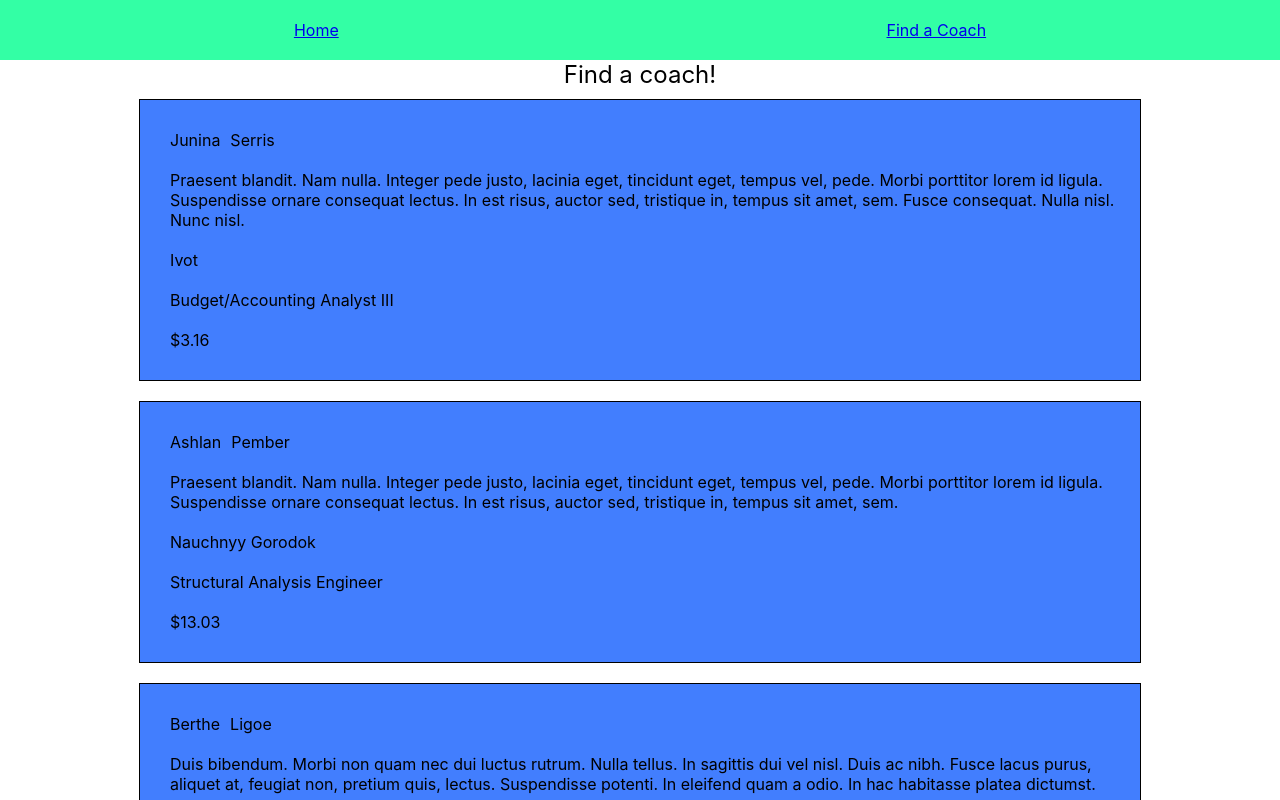
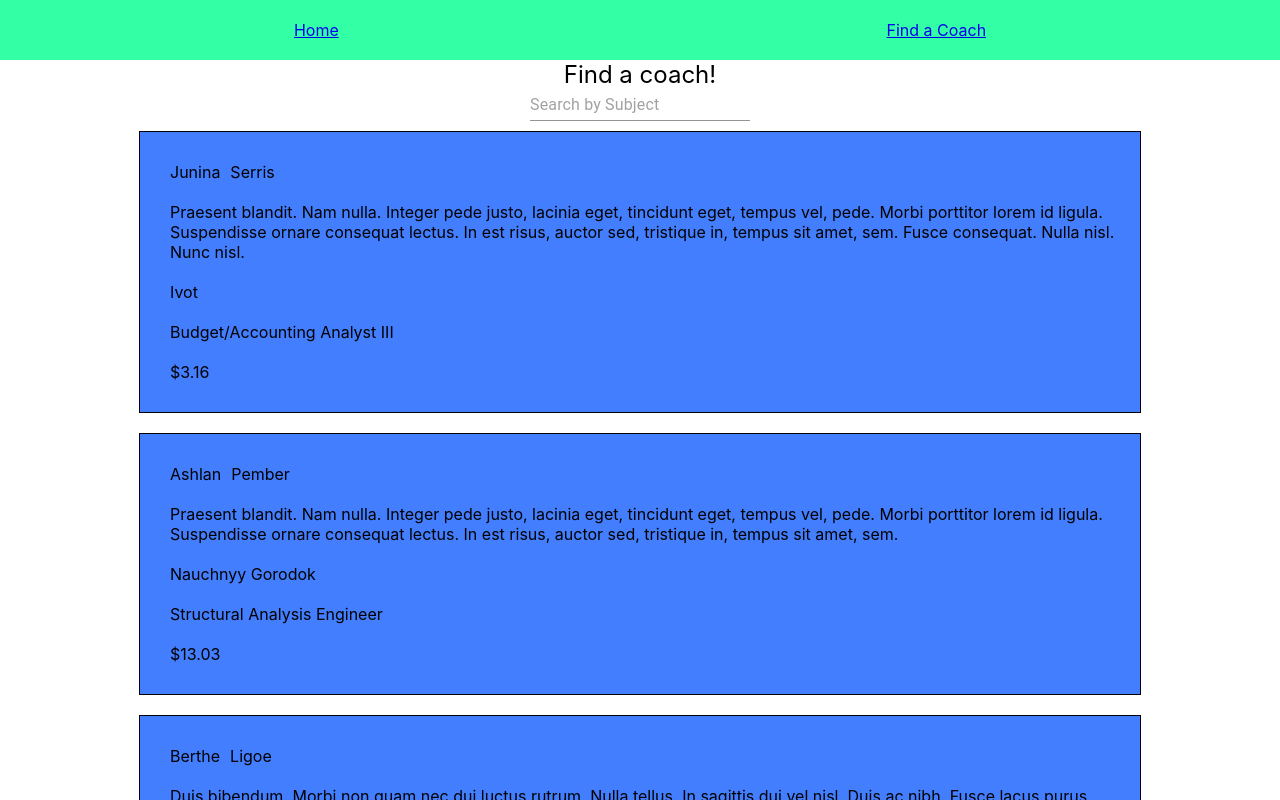
Before and after one commit to kellaisene/coach-match-app, a React (Create React App) app: page /coachpage in a window 1280 px wide. Shown: the top 800 px of the page. Built offline with nearby package versions, Linux system fonts and the light colour scheme.

Commit message:
Search by keyword

```diff
--- a/package.json
+++ b/package.json
@@ -3,6 +3,7 @@
   "version": "0.1.0",
   "private": true,
   "dependencies": {
+    "@material-ui/core": "^4.1.3",
     "react": "^16.8.6",
     "react-dom": "^16.8.6",
     "react-router-dom": "^5.0.1",
--- a/src/components/coachComponents/CoachPage.js
+++ b/src/components/coachComponents/CoachPage.js
@@ -1,5 +1,6 @@
 import React, { Component } from 'react';
 import data from '../../data';
+import TextField from '@material-ui/core/TextField';
 import './../../styles/coachPage.css';
 
 import CoachCard from './CoachCard';
@@ -8,6 +9,7 @@ class CoachPage extends Component {
 	constructor() {
 		super();
 		this.state = {
+			keyWord: '',
 			dummyData: data,
 			currentPage: 1,
 			itemsPerPage: 5
@@ -21,9 +23,23 @@ class CoachPage extends Component {
 		});
 	}
 
+	handleKeywordChange = () => (e) => {
+		this.setState({
+			keyWord: e.target.value
+		});
+	};
+
 	displayData = () => {
-		return data.map((data) => {
-			console.log('YO', data);
+		if (data.length > 0) {
+			let filtered = data
+				.filter((info) => {
+					if (!info) return false;
+					if (info.job_title.toLowerCase().indexOf(this.state.keyWord.toLowerCase()) !== -1) {
+						return true;
+					}
+					return false;
+				})
+				.map((data) => {
 					return (
 						<CoachCard
 							firstName={data.first_name}
@@ -36,6 +52,9 @@ class CoachPage extends Component {
 						/>
 					);
 				});
+			console.log('FILTERED ARRAY', filtered);
+			return filtered;
+		}
 	};
 	render() {
 		const { currentPage, itemsPerPage } = this.state;
@@ -49,8 +68,15 @@ class CoachPage extends Component {
 		return (
 			<main className="coach-page-container">
 				<header className="coach-page-header">Find a coach!</header>
+				<div className="search-bar-container">
+					<TextField
+						placeholder="Search by Subject"
+						value={data.job_title}
+						onChange={this.handleKeywordChange()}
+					/>
+				</div>
 				<div className="items">{renderItems}</div>
-				{this.state.itemsPerPage < data.length && (
+				{this.state.itemsPerPage < this.displayData().length && (
 					<button className="load-more-button" onClick={this.loadMore} type="button">
 						Load More
 					</button>
```
Also changed, not shown: 1 other file (tests, documents, lock files or other folders). Lines whose indentation alone changed are shown as unchanged.
